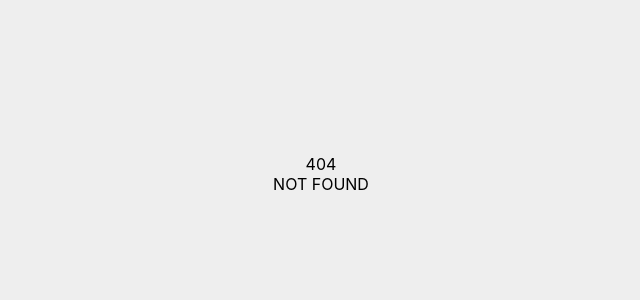
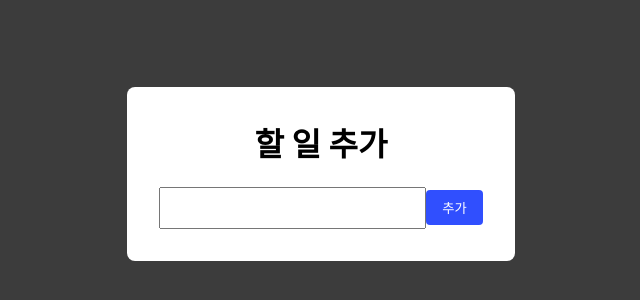
Before and after one commit to songhee23/ch7_react-router-todo, a React (Create React App) app: page /add in a window 1280 px wide. Before the commit this address had no page. Shown: the part 226-526 px from the top of the page, without its empty margins (319-959 px from the left). Built offline with nearby package versions, Linux system fonts and the light colour scheme.

Commit message:
/add 페이지 - ToDoInput

```diff
--- a/src/App.tsx
+++ b/src/App.tsx
@@ -3,7 +3,7 @@ import './App.css';
 import styled from '@emotion/styled';
 import { Routes, Route } from 'react-router-dom'
 import { DataView } from 'pages/DataView';
-import { InputContainer } from 'components/InputContainer';
+import { ToDoInput } from 'components/ToDoInput';
 import { ToDoListContextProvider } from 'context/ToDoList';
 
 const Container = styled.div`
@@ -25,6 +25,7 @@ function App() {
       <ToDoListContextProvider>
         <Routes>
           <Route path="/" element={<DataView/>} />
+          <Route path="/add" element={<ToDoInput />} />
           <Route
             path="*"
             element={
--- a/src/components/InputContainer/index.tsx
+++ b/src/components/InputContainer/index.tsx
@@ -15,7 +15,7 @@ export const InputContainer = () => {
 
   return (
     <>
-      {showToDoInput && <ToDoInput onClose={onClose} />}
+      {showToDoInput && <ToDoInput/>}
       <ShowInputButton show={showToDoInput} onClick={() => setShowToDoInput(!showToDoInput)} />
     </>
   );
--- a/src/components/ToDoInput/index.tsx
+++ b/src/components/ToDoInput/index.tsx
@@ -42,11 +42,9 @@ const InputContainer = styled.div`
   justify-content: center;
 `;
 
-interface Props {
-  readonly onClose: () => void;
-}
 
-export const ToDoInput = ({ onClose }: Props) => {
+
+export const ToDoInput = () => {
   const { onAdd } = useContext(ToDoListContext);
   const [toDo, setToDo] = useState('');
 
@@ -55,7 +53,6 @@ export const ToDoInput = ({ onClose }: Props) => {
 
     onAdd(toDo);
     setToDo('');
-    onClose();
   };
 
   return (
```
